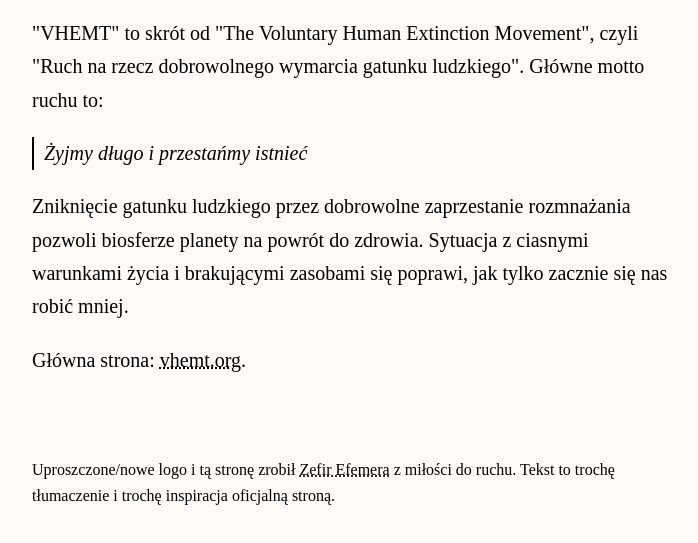
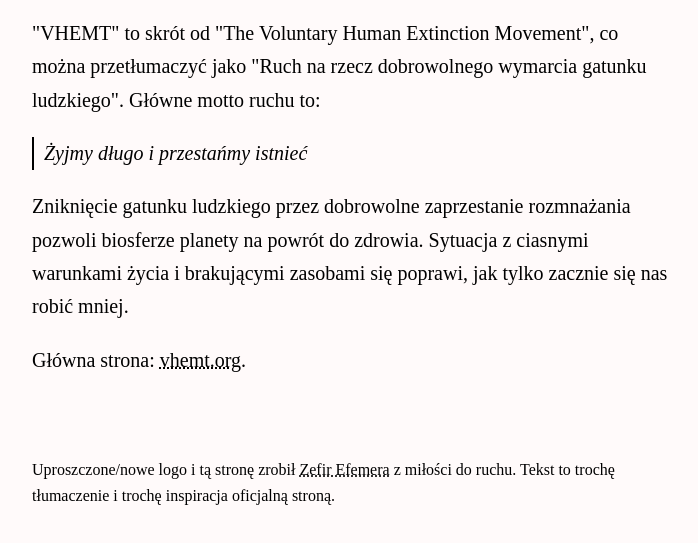
Before and after one commit to magicznyleszek/vhemtpl, a plain HTML site: page index.html in a window 1280 px wide. Shown: the part 283-826 px from the top of the page, without its empty margins (288-986 px from the left). Drawn offline with Linux system fonts and the light colour scheme.

Commit message:
Update index.html

```diff
--- a/index.html
+++ b/index.html
@@ -83,7 +83,7 @@
   <main>
     <img id="vhemt-logo" src="./vhemt-logo.svg" title="VHEMT" />
 
-    <p>"VHEMT" to skrót od "The Voluntary Human Extinction Movement", czyli "Ruch na rzecz dobrowolnego wymarcia gatunku ludzkiego". Główne motto ruchu to:</p>
+    <p>"VHEMT" to skrót od "The Voluntary Human Extinction Movement", co można przetłumaczyć jako "Ruch na rzecz dobrowolnego wymarcia gatunku ludzkiego". Główne motto ruchu to:</p>
 
     <blockquote>Żyjmy długo i przestańmy istnieć</blockquote>
 
```
